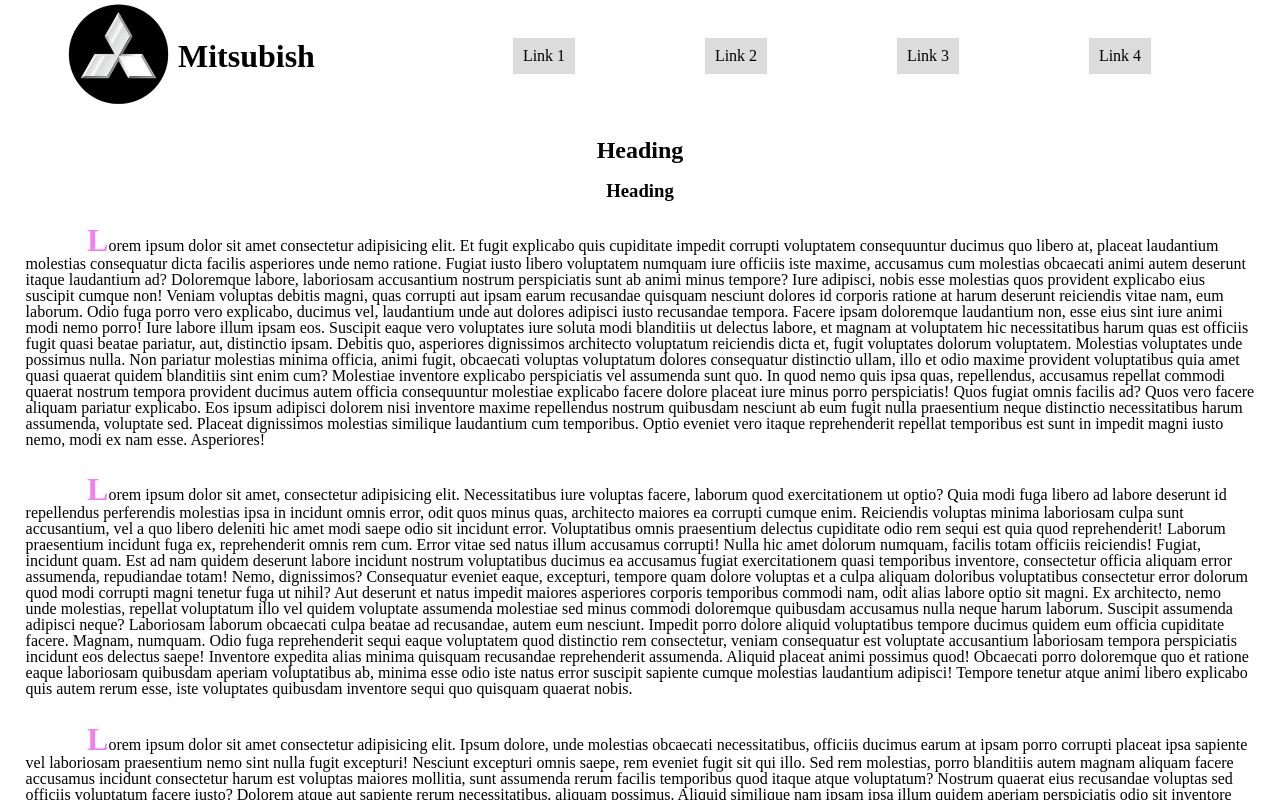
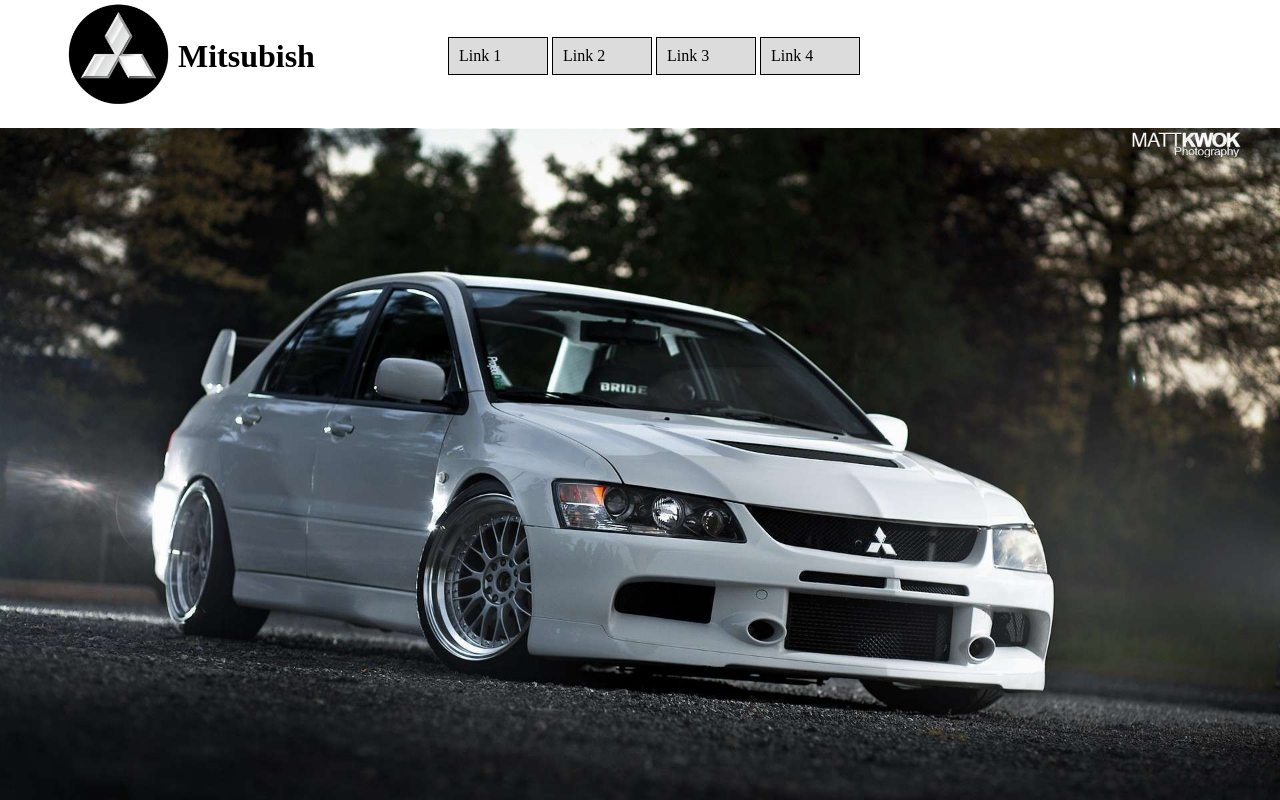
Before and after one commit to Archi1810/VaravaArtem7, a plain HTML site: page index.html in a window 1280 px wide. Shown: the top 800 px of the page. Drawn offline with Linux system fonts and the light colour scheme.

```diff
--- a/css/style.css
+++ b/css/style.css
@@ -38,12 +38,24 @@ a {
 }
 
 .header,
-.menu,
 .logo {
     display: flex;
     justify-content: space-around;
     align-items: center;
 }
+
+.ul {
+    font-size: 0;
+    /* Выставляем родителю значение в ноль */
+}
+
+ul li {
+    display: inline-block;
+    width: 100px;
+    border: 1px solid black;
+    /* Возвращаем в нормальное состояние у потомков */
+    font-size: 1rem;
+   }
 
 @keyframes drop {
     20%, 60% {
@@ -157,6 +169,9 @@ a {
 /* SECTION */
 .section {
     margin-top: 10%;
+    width: 100vw;
+    height: 100vh;
+    overflow: hidden;
 }
 
 /* СЛОЖНЫЕ СЕЛЕКТОРЫ */
--- a/index.html
+++ b/index.html
@@ -120,6 +120,7 @@
             </menu>
         </header>
         <section class="section">
+            <img width="100%" src="./images/9.jpg" alt="">
             <h2 class="section__title">
                 Heading
             </h2>
```
Also changed, not shown: images/9.jpg (added).
